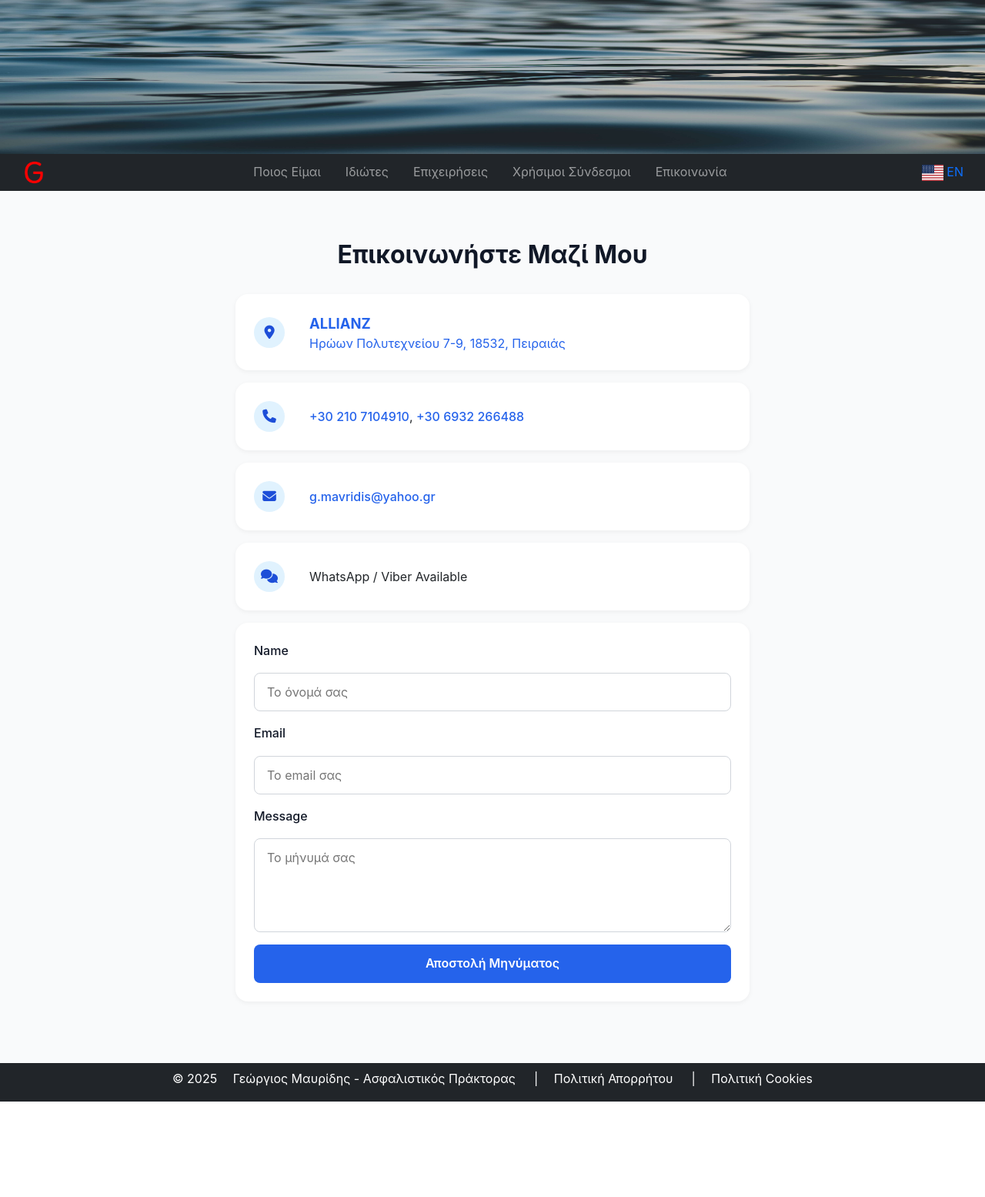
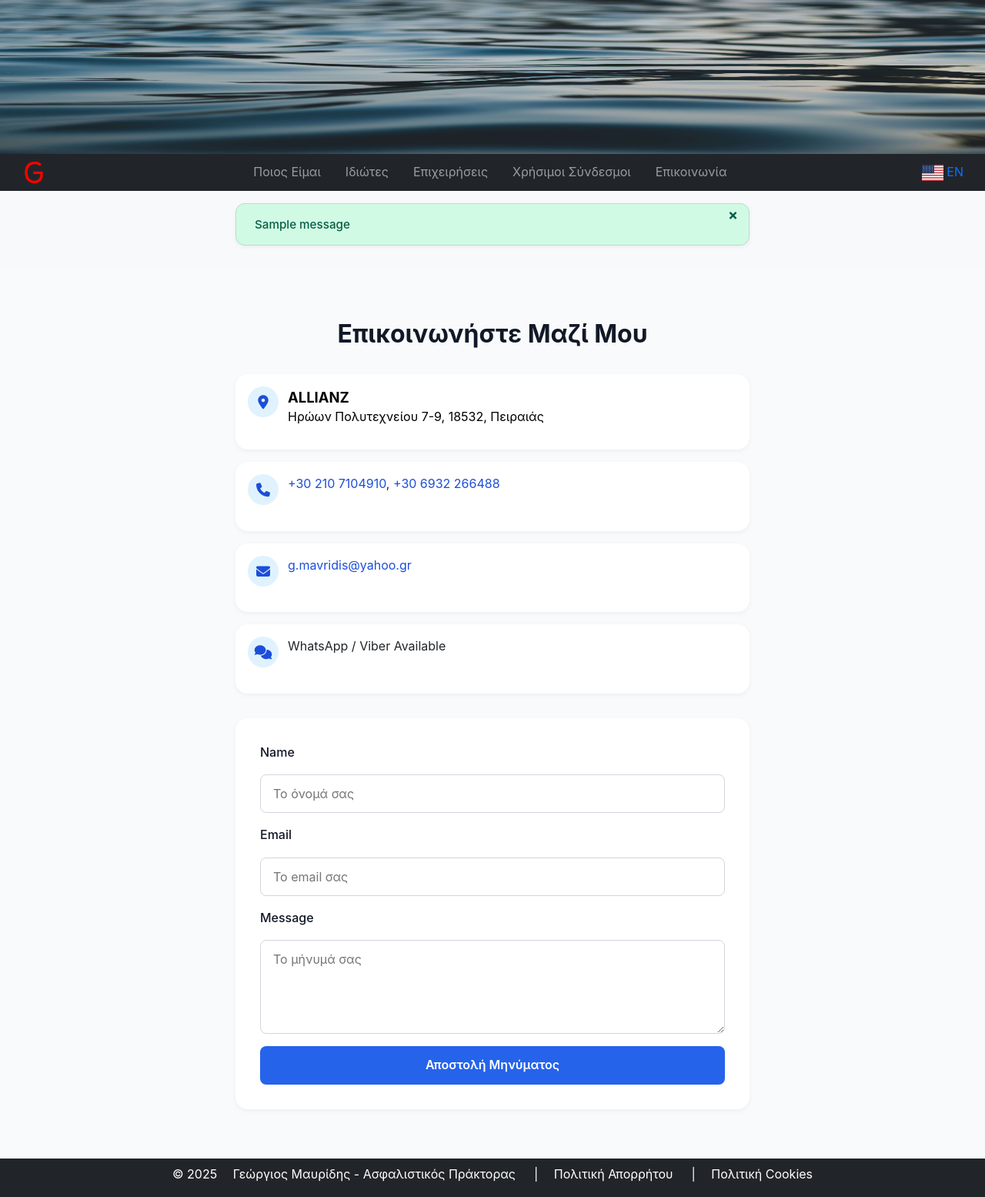
Before and after one commit to avgustos/ws, a Flask app: page /pages/contact in a window 1280 px wide. Shown: the whole page at 77% size. Before the commit the page ends 1431 px from the top, so only its background shows below. Run offline with Flask 3, Linux system fonts and the light colour scheme; one stand-in notice (Sample message) is shown.

Commit message:
added funtionality and flash messages on the contact form

```diff
--- a/wsapp/content/el.json
+++ b/wsapp/content/el.json
@@ -275,6 +275,11 @@
   },
 
 
+  "contact_messages": {
+  "success": "Το μήνυμά σας στάλθηκε επιτυχώς!",
+  "error": "Παρουσιάστηκε σφάλμα κατά την αποστολή. Παρακαλώ δοκιμάστε ξανά αργότερα."
+},
+
 
   "privacy_policy": {
     "title": "Πολιτική Απορρήτου",
--- a/wsapp/content/en.json
+++ b/wsapp/content/en.json
@@ -315,6 +315,12 @@
   },
 
 
+  "contact_messages": {
+  "success": "Your message has been sent successfully!",
+  "error": "There was an error sending your message. Please try again later."
+},
+
+
   "privacy_policy": {
     "title": "Privacy Policy",
     "heading": "Personal Data Protection Policy",
--- a/wsapp/routes.py
+++ b/wsapp/routes.py
@@ -1,11 +1,12 @@
 # wsapp/routes.py
 
-from flask import Blueprint, render_template, session, redirect, request, url_for, current_app
+from flask import Blueprint, render_template, session, redirect, request, url_for, current_app, flash
 from datetime import datetime
 import json
 import os
+from flask_mail import Message
+from . import mail  # make sure mail is initialized in __init__.py
 
-# Create a blueprint named 'main'
 main = Blueprint('main', __name__)
 
 # Load JSON content for both languages
@@ -16,18 +17,11 @@ def load_content(lang):
     with open(path, 'r', encoding='utf-8') as f:
         return json.load(f)
 
-# Ensure default language
-@main.before_app_request
-def set_default_language():
-    if 'lang' not in session:
-        session['lang'] = 'el'
-
 # ---- LANGUAGE ROUTE ----
 @main.route('/set_language/<lang>')
 def set_language(lang):
     if lang in ['el', 'en']:
         session['lang'] = lang
-    # Redirect back to the page that sent the request, or home
     return redirect(request.referrer or url_for('main.index'))
 
 # ---- CONTEXT PROCESSOR ----
@@ -43,7 +37,6 @@ def inject_globals():
         'current_year': datetime.now().year
     }
 
-
 # ---- PAGES ----
 @main.route('/')
 @main.route('/pages/')
@@ -51,7 +44,6 @@ def inject_globals():
 def index():
     lang = session.get('lang', 'el')
     content = load_content(lang)
-    print(content)
     return render_template('pages/index.html', content=content['index'], navbar=content['navbar'])
 
 @main.route('/pages/about_me')
@@ -59,7 +51,6 @@ def index():
 def about_me():
     lang = session.get('lang', 'el')
     content = load_content(lang)
-    # print(content)
     return render_template('pages/about_me.html', content=content['about_me'], navbar=content['navbar'])
 
 @main.route('/pages/private')
@@ -76,7 +67,6 @@ def corporate():
     content = load_content(lang)
     return render_template('pages/corporate.html', content=content['corporate'], navbar=content['navbar'])
 
-
 @main.route('/pages/useful_links')
 @main.route('/pages/useful_links.html')
 def useful_links():
@@ -84,12 +74,45 @@ def useful_links():
     content = load_content(lang)
     return render_template('pages/useful_links.html', content=content['useful_links'], navbar=content['navbar'])
 
-
-@main.route('/pages/contact')
-@main.route('/pages/contact.html')
+# ---- CONTACT PAGE (GET + POST) ----
+@main.route('/pages/contact', methods=['GET', 'POST'])
+@main.route('/pages/contact.html', methods=['GET', 'POST'])
 def contact():
     lang = session.get('lang', 'el')
     content = load_content(lang)
+
+    # Get bilingual flash messages
+    messages_text = content.get('contact_messages', {})
+    success_msg = messages_text.get('success', "Message sent successfully!")
+    error_msg = messages_text.get('error', "Error sending message.")
+    fill_msg = messages_text.get('fill_all', "Please fill out all fields.")
+
+    if request.method == 'POST':
+        name = request.form.get('name')
+        email = request.form.get('email')
+        message_text = request.form.get('message')
+
+        if not (name and email and message_text):
+            flash(fill_msg, "danger")
+            return redirect(url_for('main.contact'))
+
+        # Compose and send email
+        msg = Message(
+            subject=f"New Contact Form Message from {name}",
+            sender='g.mavridis@yahoo.gr',  # you can also use MAIL_DEFAULT_SENDER
+            recipients=['g.mavridis@yahoo.gr'],  # your receiving email
+            body=f"From: {name} <{email}>\n\n{message_text}"
+        )
+
+        try:
+            mail.send(msg)
+            flash(success_msg, "success")
+        except Exception as e:
+            flash(f"{error_msg} ({e})", "danger")
+
+        return redirect(url_for('main.contact'))
+
+    # GET request
     return render_template('pages/contact.html', content=content['contact'], navbar=content['navbar'])
 
 
@@ -100,7 +123,6 @@ def privacy_policy():
     content = load_content(lang)
     return render_template('pages/privacy_policy.html', content=content['privacy_policy'], navbar=content['navbar'])
 
-
 @main.route('/pages/cookies_policy')
 @main.route('/pages/cookies_policy.html')
 def cookies_policy():
--- a/wsapp/static/css/base.css
+++ b/wsapp/static/css/base.css
@@ -6,31 +6,31 @@
 html, body {
   background-color: #f8f9fa;
   font-family: "Inter", system-ui, sans-serif;
-  color: #212529;
+  color: #212529; /* Bootstrap body text color */
   margin: 0;
   padding: 0;
   line-height: 1.6;
 }
 
-/* Main container */
+/* Main container for all pages */
 .container {
   max-width: 1100px;
   margin: 20px auto;
   padding: 0 1rem;
 }
 
-/* Headings */
+/* Headings (smaller than Bootstrap defaults) */
 h1, h2, h3, h4, h5, h6 {
   font-weight: 700;
-  color: #111827;
+  color: #111827; /* near-black */
   margin-top: 0;
   margin-bottom: 1rem;
   line-height: 1.2;
 }
 
-h1 { font-size: 1.875rem; }
-h2 { font-size: 1.5rem; }
-h3 { font-size: 1.25rem; }
+h1 { font-size: 1.875rem; } /* ~30px */
+h2 { font-size: 1.5rem; }   /* ~24px */
+h3 { font-size: 1.25rem; }  /* ~20px */
 
 /* Paragraphs */
 p {
@@ -49,103 +49,64 @@ a:hover {
   text-decoration: underline;
 }
 
-/* ---------------------
-   Card Base Styles
-   --------------------- */
-.info-card, .info-item, .form-card, .services-list li {
-  background: white;
-  padding: 1.5rem;
-  border-radius: 1rem;
-  box-shadow: 0 2px 6px rgba(0,0,0,0.05);
+/* =====================
+   Shared Components
+   ===================== */
+
+/* Row with icon + text */
+.info-row {
+  display: flex;
+  align-items: flex-start; /* keeps icon aligned with first text line */
+  gap: 12px; /* space between icon and text */
   margin-bottom: 1rem;
-  transition: transform 0.2s ease, box-shadow 0.2s ease;
 }
 
-.info-card:hover, .info-item:hover, .form-card:hover, .services-list li:hover {
-  transform: translateY(-2px);
-  box-shadow: 0 4px 10px rgba(0,0,0,0.08);
-}
-
-/* Icon circle */
+/* Circle with icon */
 .icon-circle {
-  background-color: #e0f2fe;
-  color: #1d4ed8;
-  border-radius: 50%;
-  width: 2.5rem;
-  height: 2.5rem;
+  flex-shrink: 0; /* prevent shrinking */
   display: flex;
   align-items: center;
   justify-content: center;
-  margin-right: 1rem;
-  flex-shrink: 0;
-  font-size: 1.1rem;
+  width: 40px;
+  height: 40px;
+  border-radius: 50%;
+  background-color: #e0f2fe; /* light blue */
+  color: #1d4ed8; /* primary blue */
+  font-size: 18px;
 }
 
-/* Ensure icon and text are in a row */
-.info-row {
+/* Flash Messages */
+.flash-messages {
+  max-width: 900px;
+  margin: 1rem auto;
+  padding: 0;
   display: flex;
-  align-items: center; /* vertically center icon with text */
-  gap: 1rem;           /* space between icon and text */
-  flex-wrap: wrap;     /* optional: wrap on very small screens */
+  flex-direction: column;
+  gap: 0.75rem;
 }
 
-/* Make sure icon-circle is still a circle */
-.icon-circle {
-  background-color: #e0f2fe;
-  color: #1d4ed8;
-  border-radius: 50%;
-  width: 2.5rem;
-  height: 2.5rem;
-  display: flex;
-  align-items: center;
-  justify-content: center;
-  font-size: 1.1rem;
-  flex-shrink: 0;
+.flash-messages .alert {
+  padding: 1rem 1.5rem;
+  border-radius: 0.75rem;
+  font-weight: 500;
+  font-size: 0.95rem;
+  box-shadow: 0 2px 6px rgba(0,0,0,0.05);
 }
 
-/* Text inside cards */
-.info-item p, .info-card p, .service-text, .office-text p {
-  margin: 0;
-  font-size: 1rem;
-  line-height: 1.5;
+/* Success message */
+.flash-messages .alert-success {
+  background-color: #d1fae5; /* green-100 */
+  color: #065f46; /* green-800 */
 }
 
-.info-item a, .info-card a {
-  color: #2563eb;
-  font-weight: 500;
-  text-decoration: none;
+/* Error message */
+.flash-messages .alert-error {
+  background-color: #fee2e2; /* red-100 */
+  color: #991b1b; /* red-800 */
 }
 
-.info-item a:hover, .info-card a:hover {
-  color: #1e40af;
-  text-decoration: underline;
+/* Info message */
+.flash-messages .alert-info {
+  background-color: #dbeafe; /* blue-100 */
+  color: #1e3a8a; /* blue-800 */
 }
-
-/* Office Text */
-.office-text strong {
-  font-size: 1.15rem;
-  color: #2563eb;
-  margin-bottom: 0.25rem;
-}
-
-.office-text p {
-  color: #2563eb;
-  font-size: 1rem;
-  line-height: 1.3;
-}
-
-/* Service text */
-.service-text strong {
-  display: block;
-  font-weight: 600;
-  margin-bottom: 0.25rem;
-  color: #111827;
-}
-
-/* Flex row for icon + text */
-.info-row {
-  display: flex;
-  align-items: center; /* vertical alignment */
-  gap: 1rem;           /* space between icon and text */
-  flex-wrap: wrap;     /* optional for very small screens */
-}
--- a/wsapp/static/css/contact.css
+++ b/wsapp/static/css/contact.css
@@ -1,3 +1,4 @@
+/* Contact Page Styles */
 .contact {
   padding: 4rem 1rem;
   background: #f9fafb;
@@ -8,14 +9,59 @@
   margin: 0 auto;
 }
 
-/* Page title */
+/* Page Title */
 .contact h2 {
   font-size: 2rem;
+  font-weight: 700;
   text-align: center;
   margin-bottom: 2rem;
+  color: #111827;
 }
 
-/* Form styling */
+/* Info cards (using base .info-row + .icon-circle) */
+.info-item {
+  background: white;
+  padding: 1rem;
+  border-radius: 1rem;
+  box-shadow: 0 2px 6px rgba(0,0,0,0.05);
+  transition: transform 0.2s ease, box-shadow 0.2s ease;
+  margin-bottom: 1rem;
+}
+
+.info-item:hover {
+  transform: translateY(-2px);
+  box-shadow: 0 4px 10px rgba(0,0,0,0.08);
+}
+
+/* Office Card text */
+.office-text strong {
+  font-size: 1.15rem;
+  color: black;
+  margin-bottom: 0.25rem;
+}
+
+.office-text p {
+  margin: 0;
+  color: black;
+  font-size: 1rem;
+  line-height: 1.3;
+}
+
+/* Contact Form Card */
+.form-card {
+  background: white;
+  padding: 2rem;
+  border-radius: 1rem;
+  box-shadow: 0 2px 6px rgba(0, 0, 0, 0.05);
+  margin-top: 2rem;
+  transition: transform 0.2s ease, box-shadow 0.2s ease;
+}
+
+.form-card:hover {
+  transform: translateY(-2px);
+  box-shadow: 0 4px 10px rgba(0,0,0,0.08);
+}
+
 .form-card form {
   display: flex;
   flex-direction: column;
@@ -45,6 +91,7 @@
   box-shadow: 0 0 0 3px rgba(37, 99, 235, 0.2);
 }
 
+/* Submit Button */
 .form-card button {
   background: #2563eb;
   color: white;
@@ -64,3 +111,49 @@
 .form-card button:active {
   transform: scale(0.98);
 }
+
+/* Flash messages */
+.flash-messages {
+  max-width: 700px;
+  margin: 1rem auto;
+  padding: 0 1rem;
+  z-index: 999;
+}
+
+.alert {
+  position: relative;
+  padding: 1rem 1.5rem;
+  border-radius: 0.75rem;
+  margin-bottom: 1rem;
+  font-size: 0.95rem;
+  line-height: 1.4;
+  box-shadow: 0 2px 6px rgba(0,0,0,0.08);
+}
+
+.alert-success {
+  background-color: #d1fae5; /* green-100 */
+  color: #065f46; /* green-800 */
+}
+
+.alert-danger {
+  background-color: #fee2e2; /* red-100 */
+  color: #991b1b; /* red-800 */
+}
+
+/* Close button */
+.close-btn {
+  position: absolute;
+  top: 0.25rem;
+  right: 0.5rem;
+  background: transparent;
+  border: none;
+  font-size: 1.2rem;
+  font-weight: bold;
+  color: inherit;
+  cursor: pointer;
+  line-height: 1;
+}
+
+.close-btn:hover {
+  color: #000;
+}
--- a/wsapp/templates/base.html
+++ b/wsapp/templates/base.html
@@ -47,9 +47,24 @@
     <!-- Page content (flex-grow fills the space between navbar and footer) -->
     <main class="flex-grow-1">
 
-    {% block content %}
+        {% with messages = get_flashed_messages(with_categories=true) %}
+  {% if messages %}
+    <div class="flash-messages">
+      {% for category, message in messages %}
+        <div class="alert alert-{{ category }}">
+          {{ message }}
+          <button type="button" class="close-btn" onclick="this.parentElement.style.display='none';">&times;</button>
+        </div>
+      {% endfor %}
+    </div>
+  {% endif %}
+{% endwith %}
 
-    {% endblock content %}
+
+
+        {% block content %}
+
+        {% endblock content %}
 
     </main>
 
--- a/wsapp/templates/pages/contact.html
+++ b/wsapp/templates/pages/contact.html
@@ -58,26 +58,16 @@
 
     <!-- Contact Form Card -->
     <div class="form-card">
-      <form action="https://formsubmit.co/YOUR-ALIAS-HERE" method="POST">
-        <!-- Hidden options -->
-        <input type="hidden" name="_captcha" value="false">
-        <input type="hidden" name="_template" value="table">
-        <input type="hidden" name="_next" value="{{ url_for('main.index') }}">
-        <input type="text" name="_honey" style="display:none">
-
-        <!-- Name -->
+      <form action="{{ url_for('main.contact') }}" method="POST">
   <label for="input-name">{{ content.form.name.label }}</label>
   <input type="text" id="input-name" name="name" placeholder="{{ content.form.name.placeholder }}" required>
 
-        <!-- Email -->
   <label for="input-email">{{ content.form.email.label }}</label>
   <input type="email" id="input-email" name="email" placeholder="{{ content.form.email.placeholder }}" required>
 
-        <!-- Message -->
   <label for="input-message">{{ content.form.message.label }}</label>
-        <textarea id="input-message" name="message" rows="4" placeholder="{{ content.form.message.placeholder }}" required></textarea>
+  <textarea id="input-message" name="message" placeholder="{{ content.form.message.placeholder }}" rows="4" required></textarea>
 
-        <!-- Submit Button -->
   <button type="submit">{{ content.form.button }}</button>
 </form>
     </div>
```
Also changed, not shown: wsapp/__init__.py (+15 -0 lines), wsapp/static/css/corporate.css (+3 -29 lines). Lines whose indentation alone changed are shown as unchanged.
